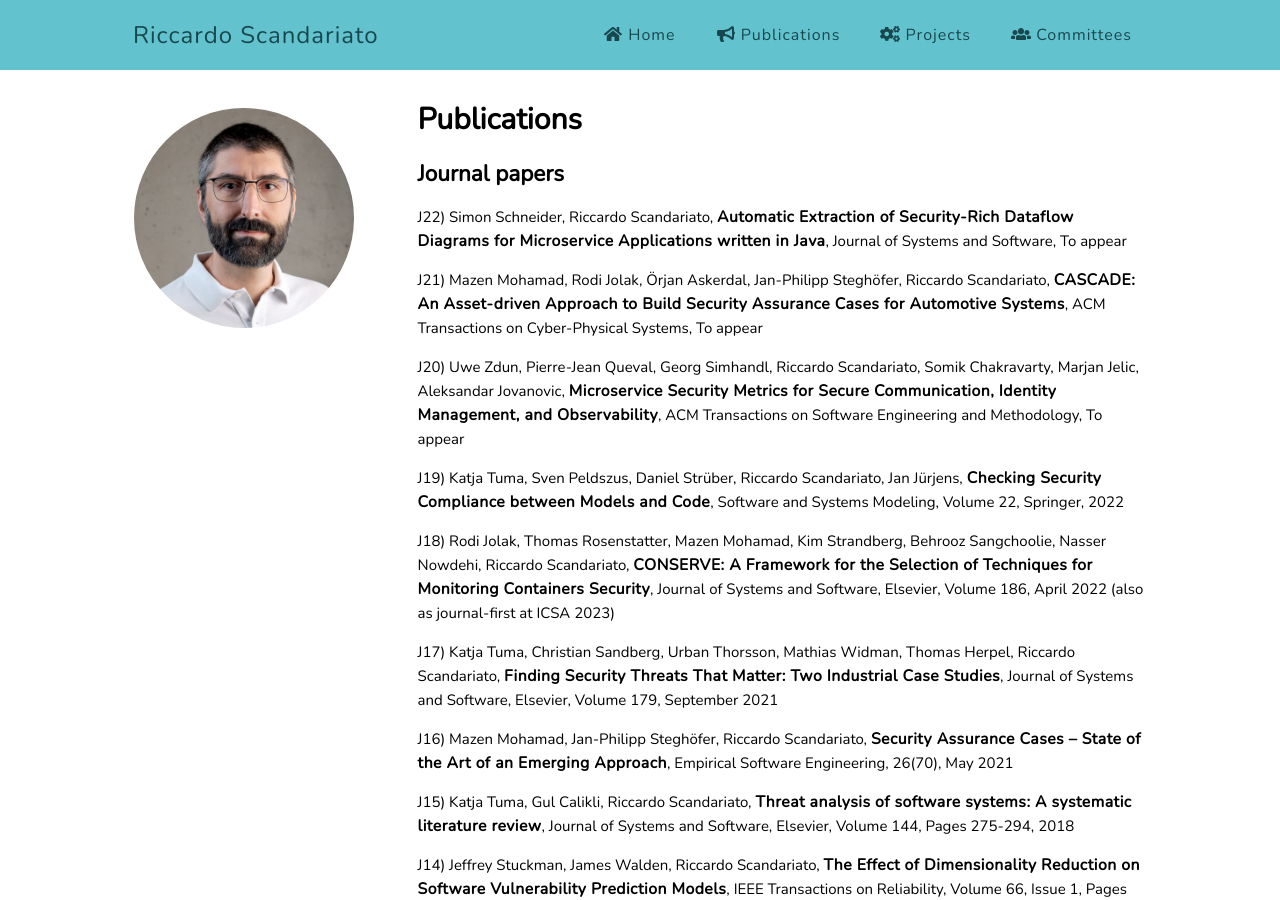
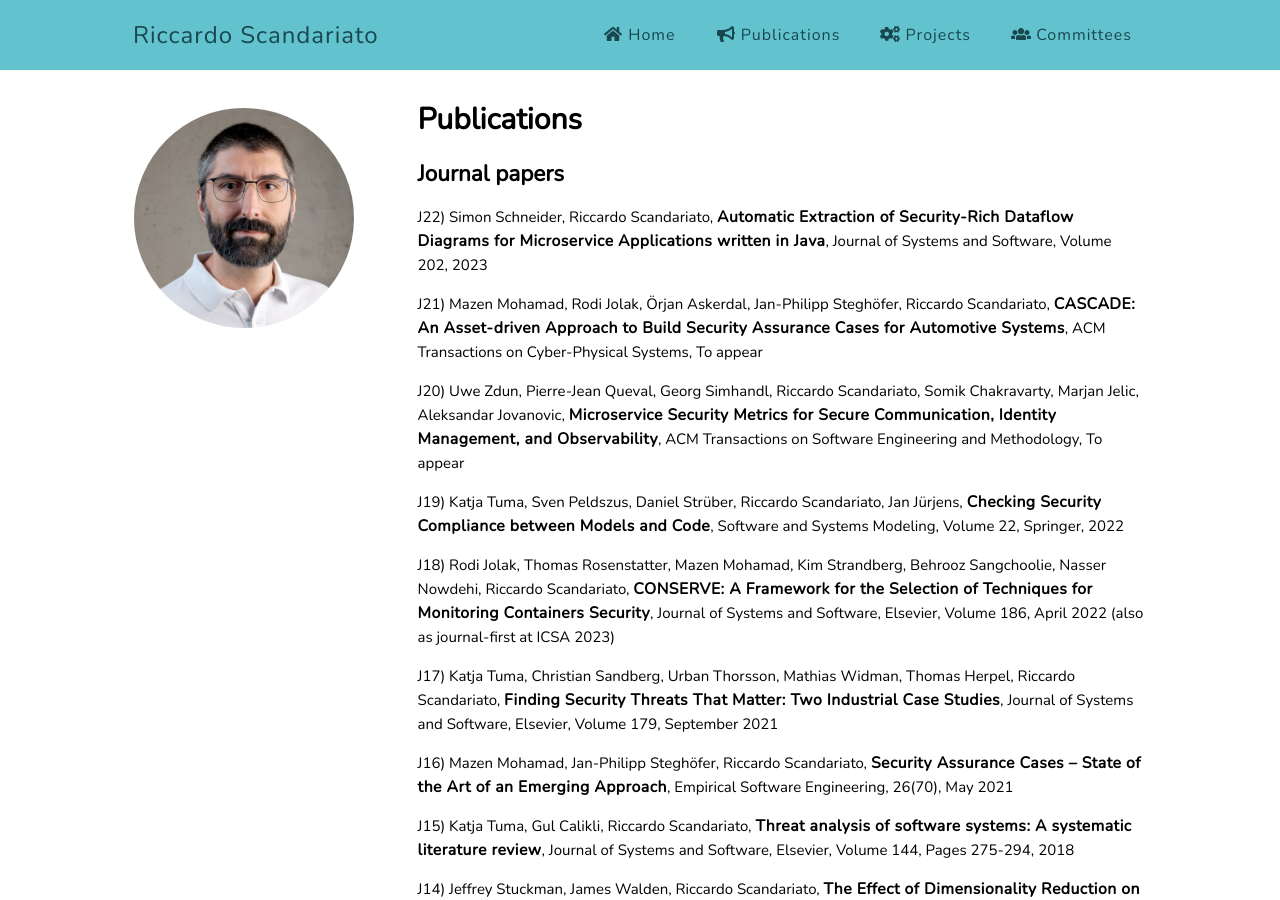
Before and after one commit to riccardoscandariato/riccardoscandariato.github.io, a Jekyll site: the page built from pubs.md, in a window 1280 px wide and 900 px high. Built offline with Jekyll 4.4.1, drawn with Linux system fonts in a browser that asks for light colours.

Commit message:
update pubs

```diff
--- a/pubs.md
+++ b/pubs.md
@@ -6,7 +6,7 @@ title: Publications
 
 <h2>Journal papers</h2>
 
-<p>J22) Simon Schneider, Riccardo Scandariato, <strong>Automatic Extraction of Security-Rich Dataflow Diagrams for Microservice Applications written in Java</strong>, Journal of Systems and Software, To appear</p>
+<p>J22) Simon Schneider, Riccardo Scandariato, <strong>Automatic Extraction of Security-Rich Dataflow Diagrams for Microservice Applications written in Java</strong>, Journal of Systems and Software, Volume 202, 2023</p>
 
 <p>J21) Mazen Mohamad, Rodi Jolak, Örjan Askerdal, Jan-Philipp Steghöfer, Riccardo Scandariato, <strong>CASCADE: An Asset-driven Approach to Build Security Assurance Cases for Automotive Systems</strong>, ACM Transactions on Cyber-Physical Systems, To appear</p>
 
```
